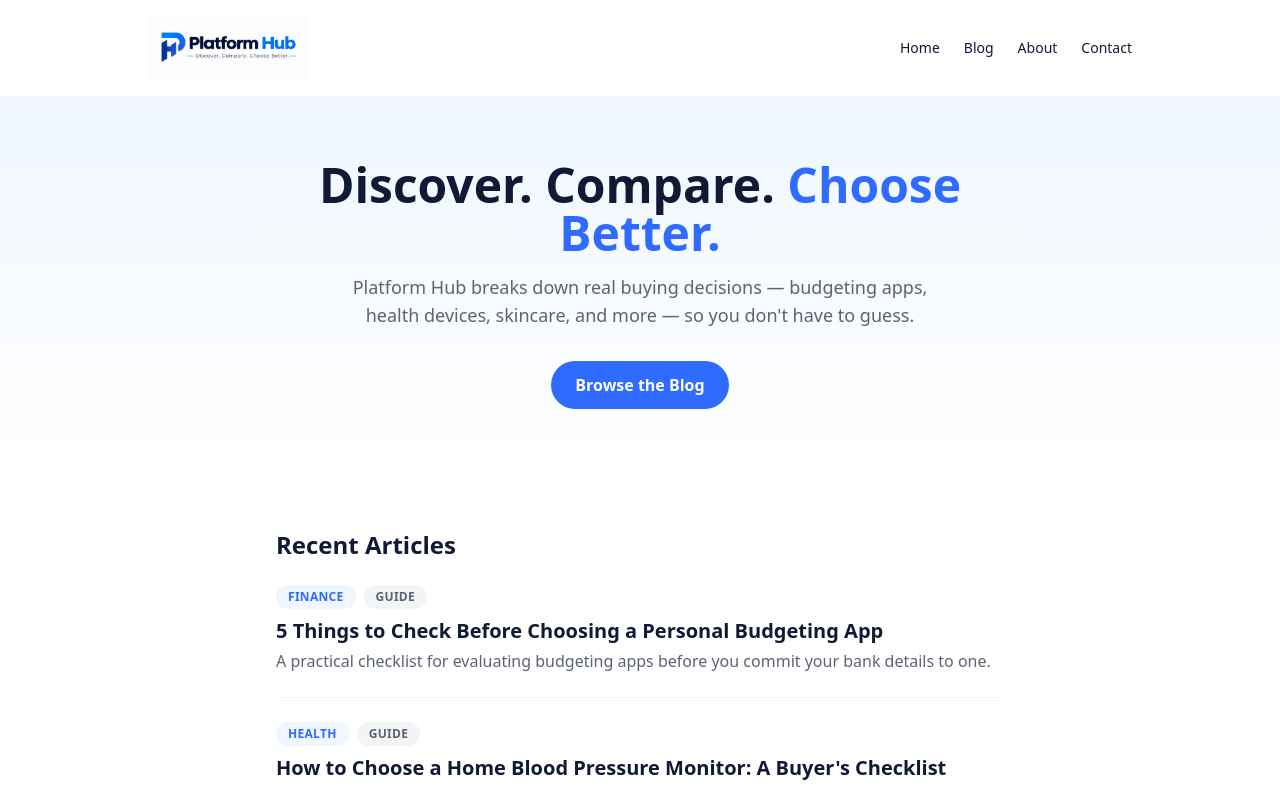
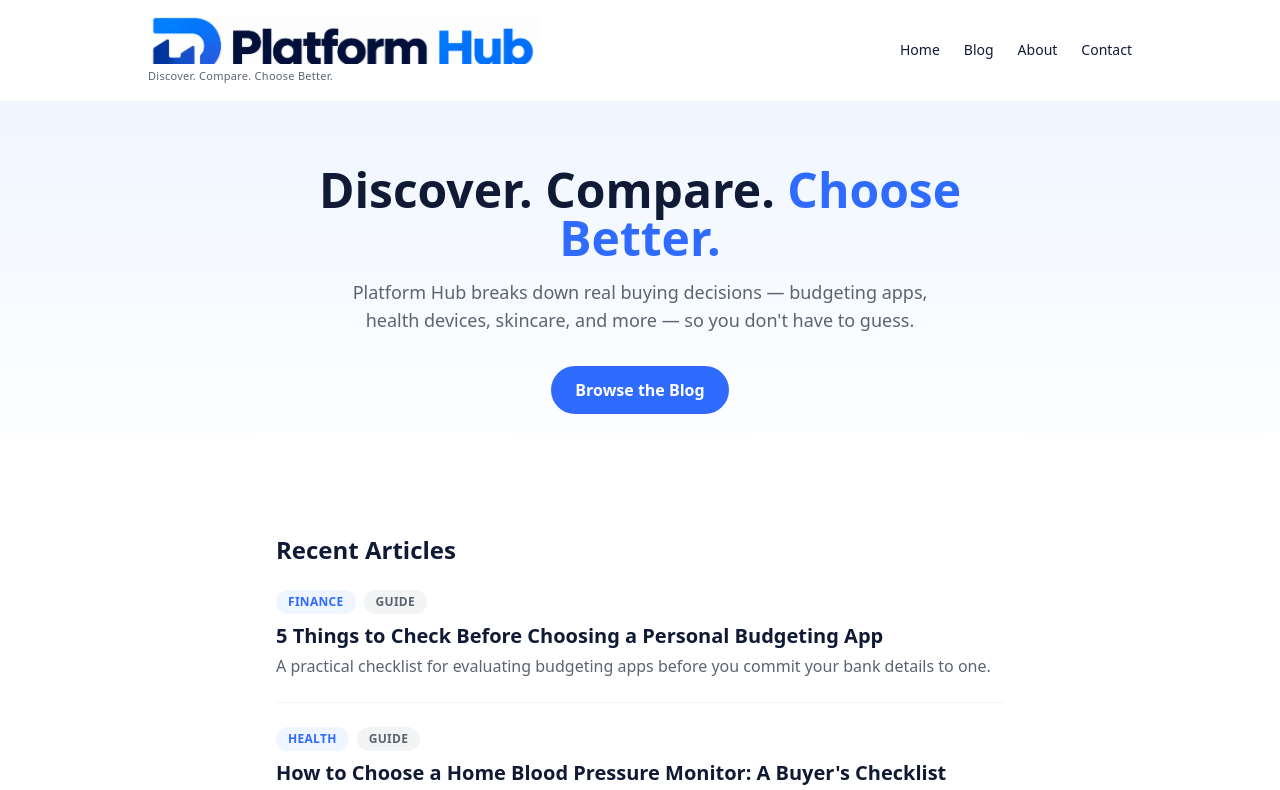
Before and after one commit to platformaffiliatehub/platformaffiliatehub.github.io, a Next.js app: page / in a window 1280 px wide. Shown: the top 790 px of the page. Built offline with nearby package versions, Linux system fonts and the light colour scheme.

Commit message:
Use cropped wordmark logo + real tagline text in header

```diff
--- a/components/Header.tsx
+++ b/components/Header.tsx
@@ -12,15 +12,18 @@ export function Header() {
   return (
     <header className="border-b border-gray-100 bg-white">
       <div className="mx-auto flex max-w-5xl flex-wrap items-center justify-between gap-4 px-5 py-4">
-        <Link href="/" className="flex items-center">
+        <Link href="/" className="flex flex-col justify-center">
           <Image
-            src="/logo.png"
+            src="/logo-wordmark.png"
             alt="Platform Hub"
-            width={248}
-            height={99}
+            width={1705}
+            height={210}
             priority
-            style={{ height: "64px", width: "auto" }}
+            style={{ height: "48px", width: "auto" }}
           />
+          <span className="mt-1 text-[11px] font-medium tracking-wide text-brand-gray">
+            Discover. Compare. Choose Better.
+          </span>
         </Link>
         <nav className="flex gap-6 text-sm font-medium text-brand-navy">
           {NAV_LINKS.map((link) => (
```
Also changed, not shown: public/logo-wordmark.png (added).
